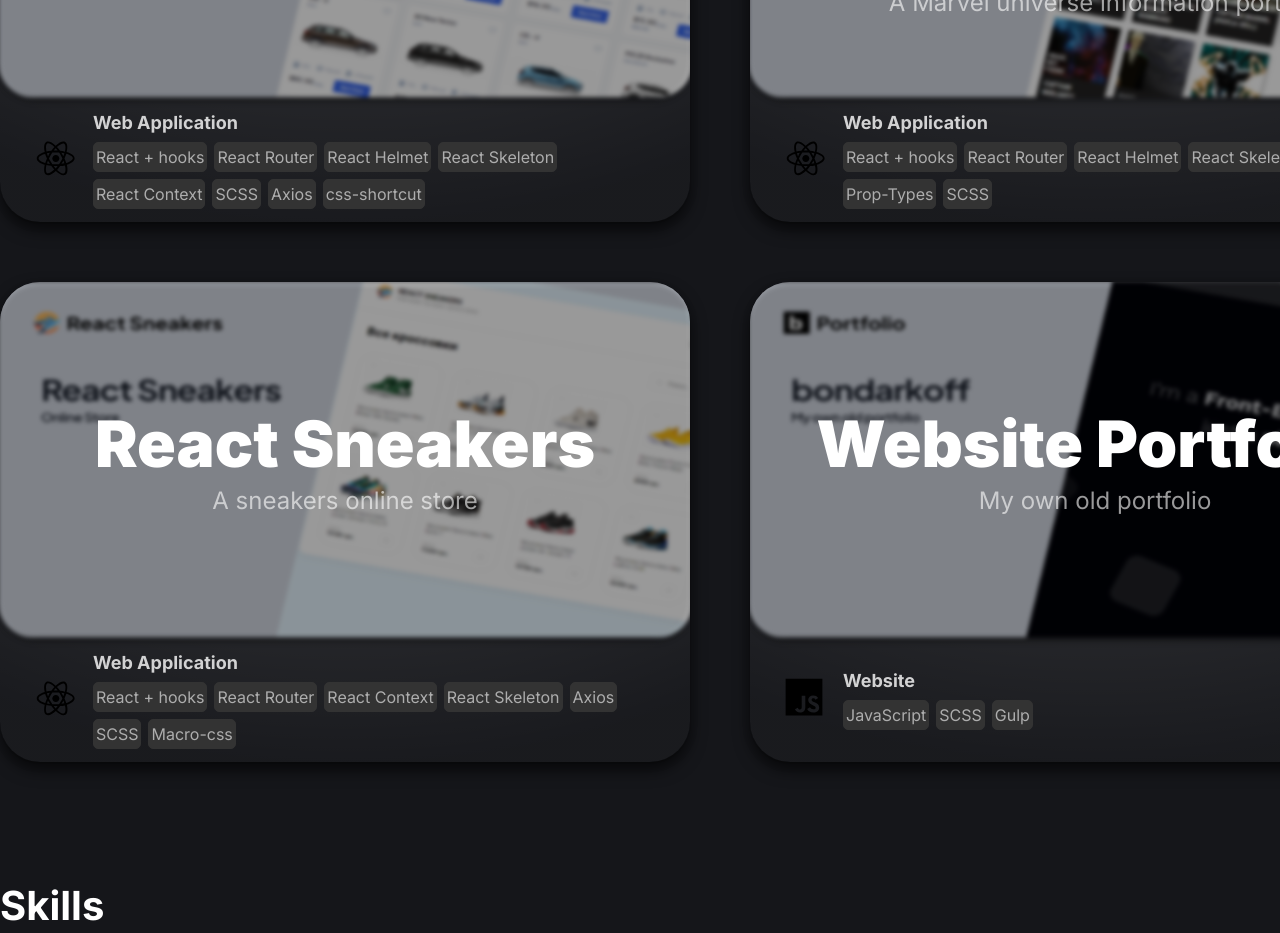
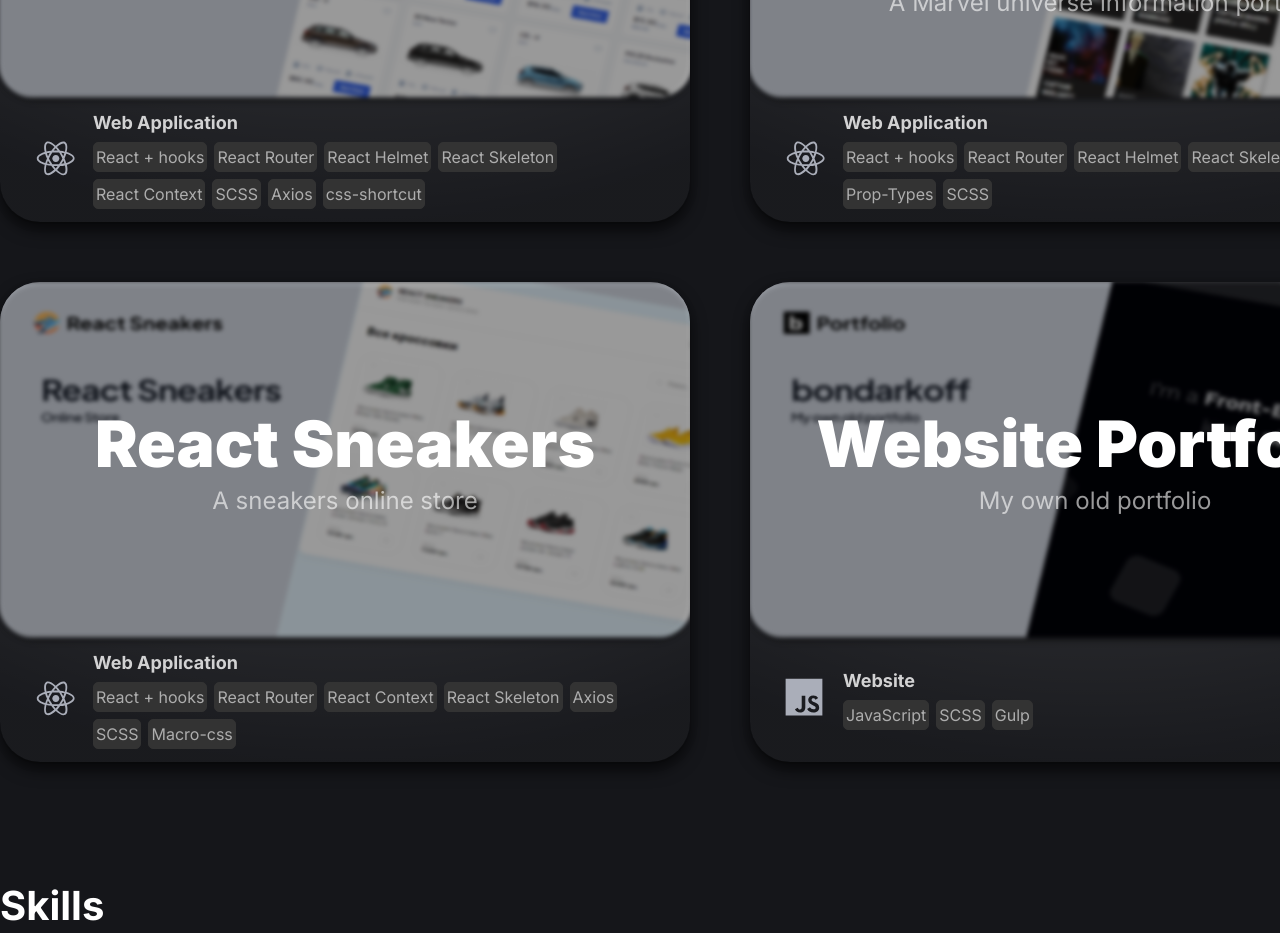
Before and after one commit to bondarkoff/next-portfolio, a Next.js app: page / in a window 1280 px wide. Shown: the part 860-1793 px from the top of the page. Built offline with nearby package versions, Linux system fonts and the light colour scheme.

Commit message:
fixed icons color on projects

```diff
--- a/src/components/card/Card.js
+++ b/src/components/card/Card.js
@@ -29,9 +29,9 @@
                 <div className={styles['card__footer']}>
                     <div className={styles['card__footer-icon']}>
                         {react ? (
-                            <ReactIcon width={28} height={28} />
+                            <ReactIcon width={28} height={28} firstPath={'#AAAEB9'} />
                         ) : (
-                            <JavaScriptIcon width={28} height={28} />
+                            <JavaScriptIcon width={28} height={28} firstPath={'#AAAEB9'} />
                         )}
                     </div>
                     <div className='d-flex flex-col'>
```
Also changed, not shown: src/components/screens/projectDetails/ProjectDetails.js (+6 -2 lines).
